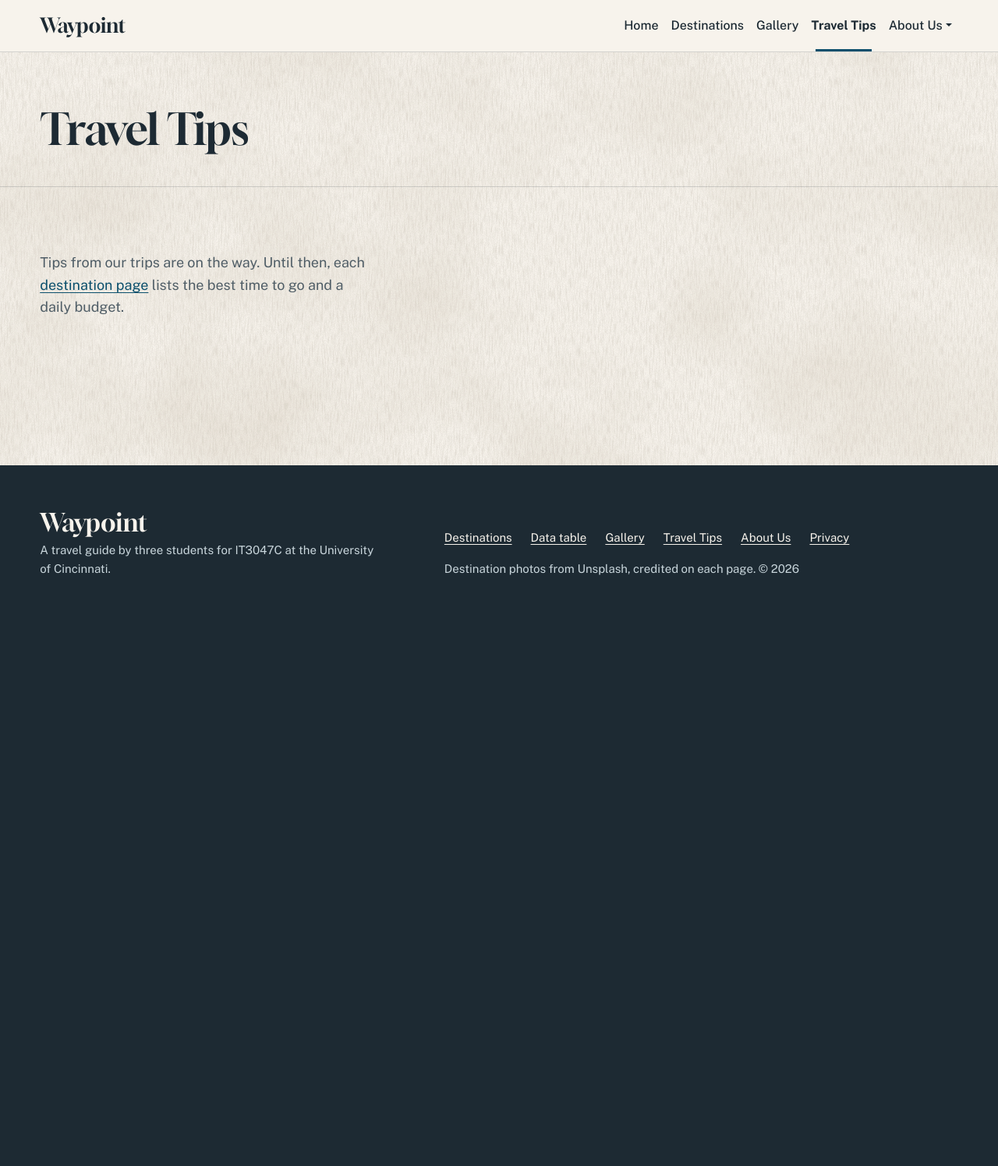
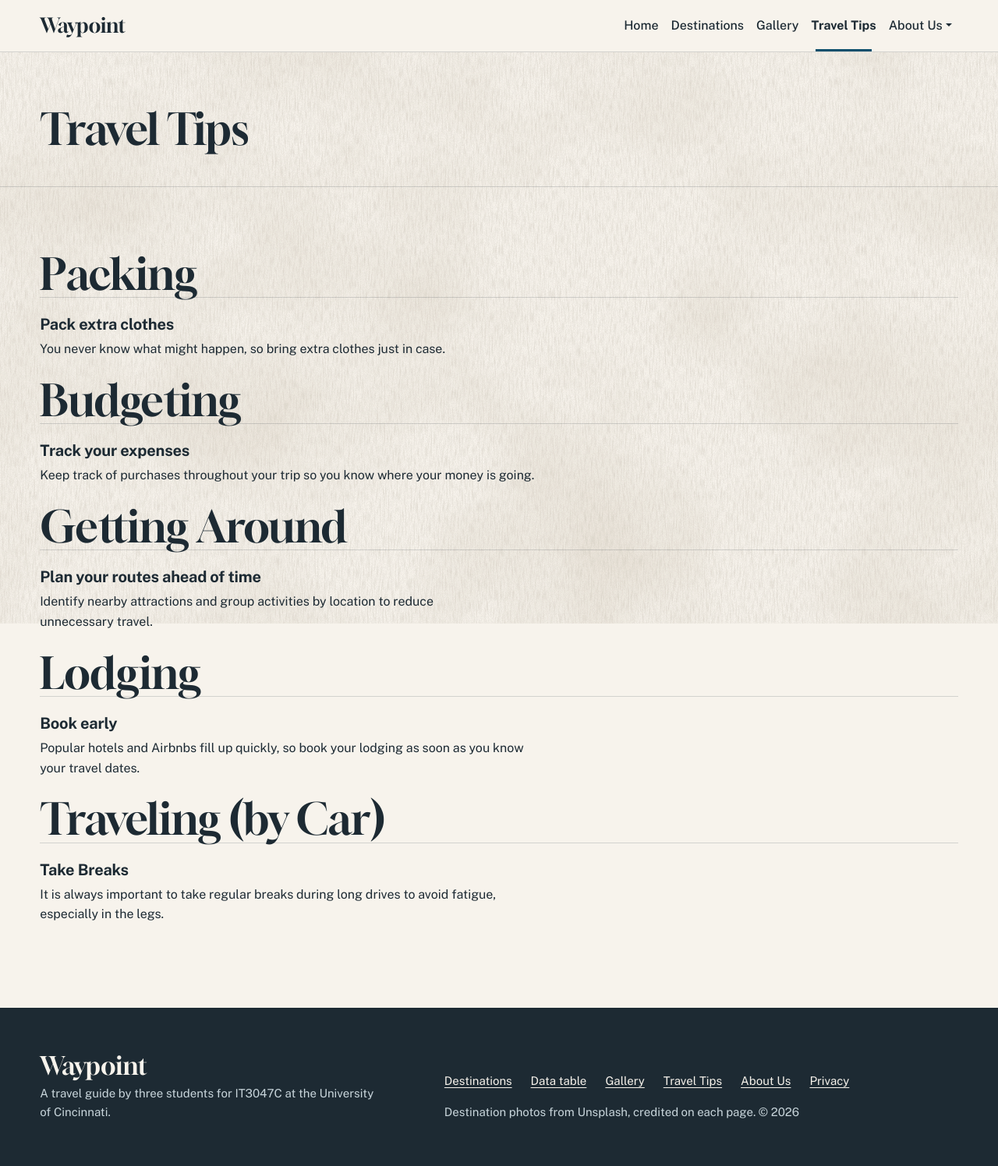
Before and after one commit to kymanirjarrett/waypoint, an ASP.NET Core app: page /tips in a window 1280 px wide. Shown: the whole page at 78% size. Before the commit the page ends 738 px from the top, so only its background shows below. Run offline with ASP.NET Core 8, Linux system fonts and the light colour scheme; style sheets or scripts are compiled from the project's sources.

Commit message:
Added proper Tips page

```diff
--- a/Waypoint/Views/Home/Tips.cshtml
+++ b/Waypoint/Views/Home/Tips.cshtml
@@ -7,14 +7,26 @@
 </header>
 
 <section class="wp-section">
-    @* Empty state: delete this paragraph once real content is added. *@
-    <p class="wp-empty">Tips from our trips are on the way. Until then, each <a asp-controller="Destinations" asp-action="Index">destination page</a> lists the best time to go and a daily budget.</p>
-    @*
-        Evan: group tips under a heading per topic, one _TipCard per tip. Example:
 
-        <h2 class="wp-title">Packing</h2>
-        <partial name="_TipCard" model='new Tip("Roll, don't fold", "Your tip text here.")' />
+    <h2 class="wp-title">Packing</h2>
+    <partial name="_TipCard"
+        model='new Tip("Pack extra clothes", "You never know what might happen, so bring extra clothes just in case.")' />
 
-        See "Gallery and Tips partials" in the README.
-    *@
+
+    <h2 class="wp-title">Budgeting</h2>
+    <partial name="_TipCard"
+       model='new Tip("Track your expenses", "Keep track of purchases throughout your trip so you know where your money is going.")' />
+
+   <h2 class="wp-title">Getting Around</h2>
+   <partial name="_TipCard"
+       model='new Tip("Plan your routes ahead of time", "Identify nearby attractions and group activities by location to reduce unnecessary travel.")' />
+
+    <h2 class="wp-title">Lodging</h2>
+    <partial name="_TipCard"
+             model='new Tip("Book early", "Popular hotels and Airbnbs fill up quickly, so book your lodging as soon as you know your travel dates.")' />
+
+    <h2 class="wp-title">Traveling (by Car)</h2>
+    <partial name="_TipCard"
+             model='new Tip("Take Breaks", "It is always important to take regular breaks during long drives to avoid fatigue, especially in the legs.")' />
+
 </section>
```
